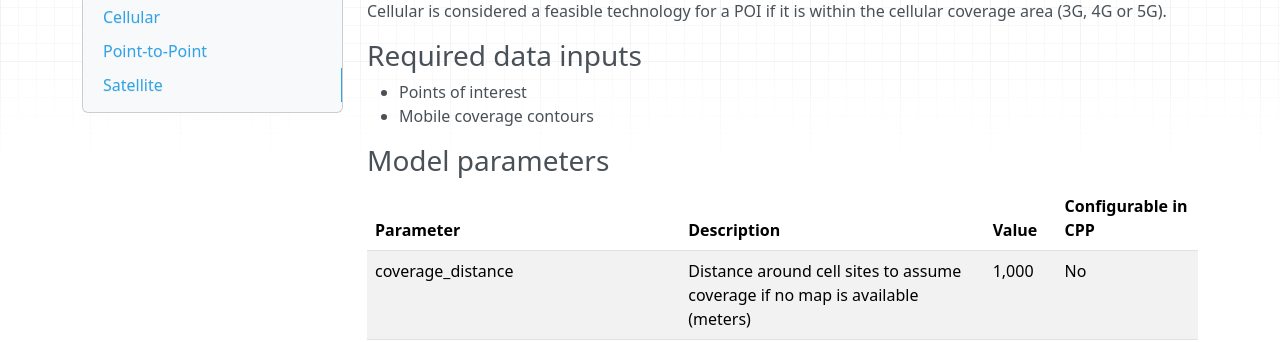
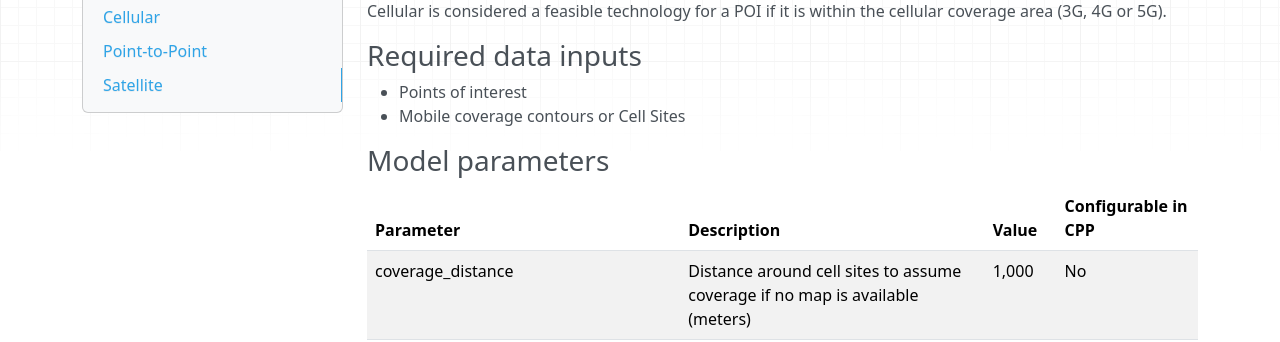
Before and after one commit to FNS-Division/cpp-user-guide, an MkDocs documentation site: the page built from docs/models.md, in a window 1280 px wide and 900 px high, scrolled down 4588 px. Shown: the part 155-497 px from the top of the window. Built offline with MkDocs 1.6.1, drawn with Linux system fonts in a browser that asks for light colours; nearby versions of some CDN libraries.

Commit message:
Update terminology for consistency and clarity in models and outputs documentation

```diff
--- a/docs/models.md
+++ b/docs/models.md
@@ -78,7 +78,7 @@ Cellular is considered a feasible technology for a POI if it is within the cellu
 ### Required data inputs
 
 - Points of interest
-- Mobile coverage contours
+- Mobile coverage contours or Cell Sites
 
 ### Model parameters
 
```
Also changed, not shown: docs/outputs.md (+1 -1 lines).
